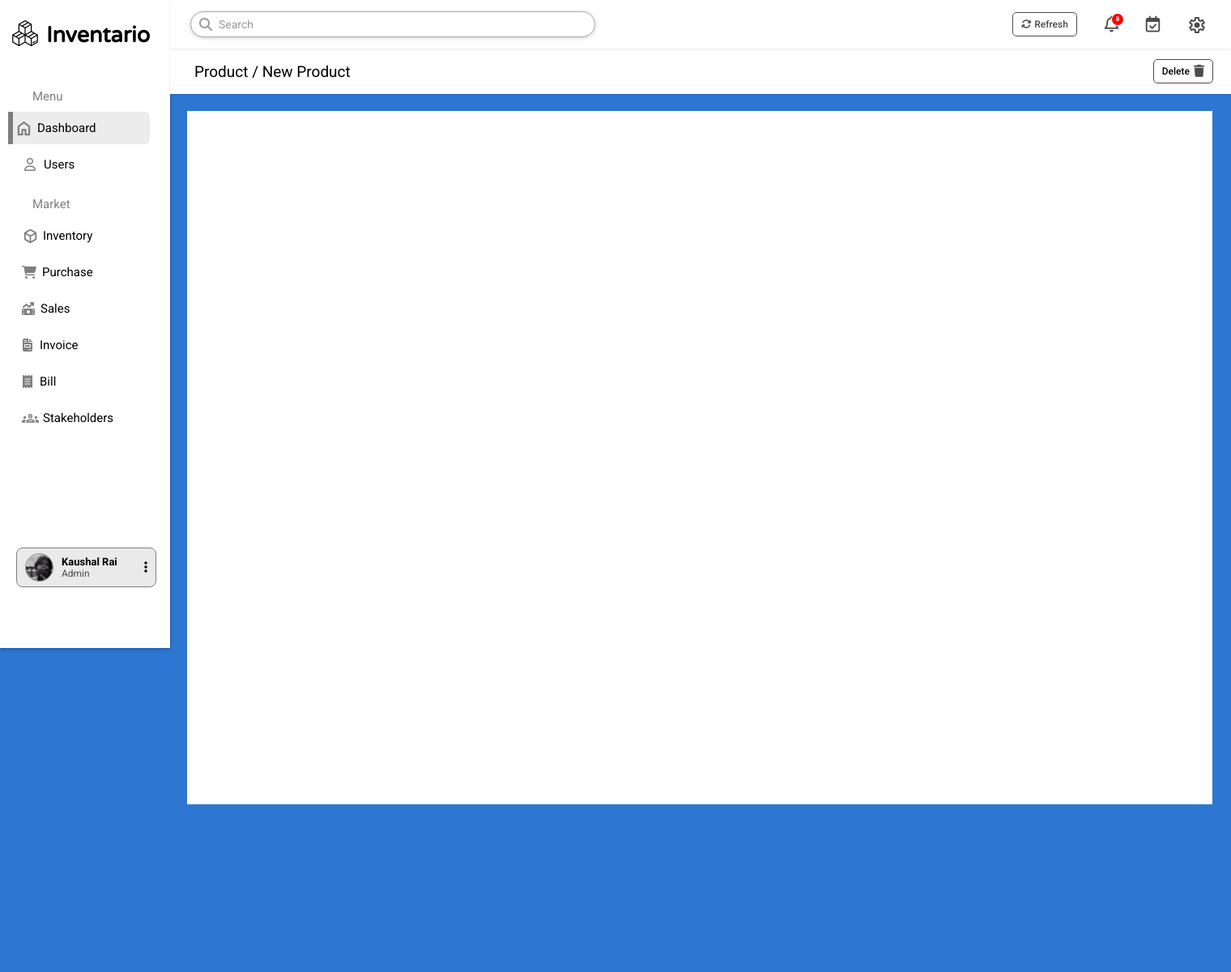
After one commit to Kaushallrai/Inventory_Management_System, a PHP site: page /php/add_product.html in a window 1520 px wide. The commit adds this page. Shown: the whole page at 81% size. Run offline with PHP 8.4, Linux system fonts and the light colour scheme; some libraries are stand-ins or nearby versions.

Commit message:
add new product

```diff
--- /dev/null
+++ b/css/addproduct.css
@@ -0,0 +1,53 @@
+.page-info-stat {
+  background-color: #ffffff;
+  height: 56px;
+  box-shadow: 0 1px 3px rgba(0, 0, 0, 0.1);
+
+  display: flex;
+  align-items: center;
+  justify-content: space-between;
+
+  position: fixed;
+  top: 60px;
+  left: 210px;
+  right: 0;
+  z-index: 100;
+}
+.left-info {
+  width: 650px;
+  margin: 0 30px;
+  font-size: 19px;
+}
+.right-info {
+  display: flex;
+  align-items: center;
+  justify-content: flex-end;
+  min-width: 350px;
+  font-size: 12px;
+  margin-right: 22px;
+  font-weight: 500;
+}
+.delete {
+  height: 30px;
+  padding: 0 10px;
+  border: #4c4c4c 1px solid;
+  border-radius: 5px;
+
+  display: flex;
+  align-items: center;
+  justify-content: space-between;
+
+  cursor: pointer;
+}
+.delete:hover {
+  background-color: #ebebeb;
+  transition: all 0.1s ease-in;
+}
+.delete p {
+  margin-bottom: 0px;
+}
+.delete i {
+  margin-left: 5px;
+  margin-bottom: 0px;
+  color: #4c4c4c;
+}
--- /dev/null
+++ b/css/main.css
@@ -0,0 +1,24 @@
+* {
+  margin: 0;
+  padding: 0;
+  box-sizing: border-box;
+  font-family: Roboto, sans-serif, Arial;
+}
+
+body {
+  position: absolute;
+  background-color: #2d77d2;
+  height: 150vh;
+}
+.main-content {
+  position: relative;
+  display: grid;
+  margin-top: 137px;
+  margin-left: 231px;
+  margin-right: 10px;
+  grid-template-columns: 1fr 1fr;
+  gap: 10px;
+  background-color: #ffffff;
+  width: 1266px;
+  height: 856px;
+}
--- a/js/general.js
+++ b/js/general.js
@@ -31,7 +31,7 @@ class ISidebar extends HTMLElement {
   connectedCallback() {
     this.innerHTML = `<div class="sidebar">
         <div class="logo-container">
-          <h1><img src="./icons/inventory.png" />Inventario</h1>
+          <h1><img src="./inventory.png" />Inventario</h1>
         </div>
         <div class="top-header"><p>Menu</p></div>
 
--- /dev/null
+++ b/php/add_product.html
@@ -0,0 +1,82 @@
+<!DOCTYPE html>
+<html lang="en">
+  <head>
+    <meta charset="UTF-8" />
+    <meta http-equiv="X-UA-Compatible" content="IE=edge" />
+    <meta name="viewport" content="width=device-width, initial-scale=1.0" />
+    <title>Inventario | Product</title>
+
+    <script type="module" src="../js/general.js"></script>
+    <script>
+      // Load Font Awesome asynchronously
+      (function () {
+        var script = document.createElement("script");
+        script.src = "https://kit.fontawesome.com/5341c54a83.js";
+        script.crossOrigin = "anonymous";
+        script.async = true;
+        document.head.appendChild(script);
+      })();
+    </script>
+
+    <link rel="preconnect" href="https://fonts.googleapis.com" />
+    <link rel="preconnect" href="https://fonts.gstatic.com" crossorigin />
+    <link
+      href="https://fonts.googleapis.com/css2?family=Roboto:wght@400;500;700;900&display=swap"
+      rel="stylesheet"
+    />
+    <link
+      href="https://fonts.googleapis.com/css2?family=Varela+Round&display=swap"
+      rel="stylesheet"
+    />
+    <link rel="stylesheet" href="../css/main.css" />
+    <link rel="stylesheet" href="../css/header.css" />
+    <link rel="stylesheet" href="../css/addproduct.css" />
+    <link rel="stylesheet" href="../css/sidebar.css" />
+
+    <link
+      rel="stylesheet"
+      href="https://fonts.googleapis.com/css2?family=Material+Symbols+Outlined:opsz,wght,FILL,GRAD@20..48,100..700,0..1,-50..200"
+    />
+
+    <link
+      rel="stylesheet"
+      href="https://fonts.googleapis.com/css2?family=Material+Symbols+Outlined:opsz,wght,FILL,GRAD@20..48,100..100,0..1,-50..200"
+    />
+    <link
+      rel="stylesheet"
+      href="https://fonts.googleapis.com/css2?family=Material+Symbols+Outlined:opsz,wght,FILL,GRAD@20..48,100..700,0..1,-50..200"
+    />
+    <link
+      rel="stylesheet"
+      href="https://fonts.googleapis.com/css2?family=Material+Symbols+Outlined:opsz,wght,FILL,GRAD@48,200,0,0"
+    />
+    <link
+      rel="stylesheet"
+      href="https://fonts.googleapis.com/css2?family=Material+Symbols+Outlined:opsz,wght,FILL,GRAD@20..48,100..700,0..1,-50..200"
+    />
+  </head>
+  <body style="display: none">
+    <div class="container">
+      <i-header></i-header>
+      <div class="page-info-stat">
+        <div class="left-info">
+          <p>Product / New Product</p>
+        </div>
+        <div class="right-info">
+          <div class="delete">
+            <p>Delete</p>
+            <i class="fa-solid fa-trash fa-lg"></i>
+          </div>
+        </div>
+      </div>
+      <i-sidebar></i-sidebar>
+      <div class="main-content"></div>
+    </div>
+    <script>
+      // Display body after all resources have loaded
+      window.onload = function () {
+        document.body.style.display = "block";
+      };
+    </script>
+  </body>
+</html>
```
Also changed, not shown: css/general.css (+0 -13 lines), index.html (+6 -6 lines), php/prototype.html (added, +70 -0 lines), inventory.png (renamed from icons/inventory.png), php/inventory.png (added).
